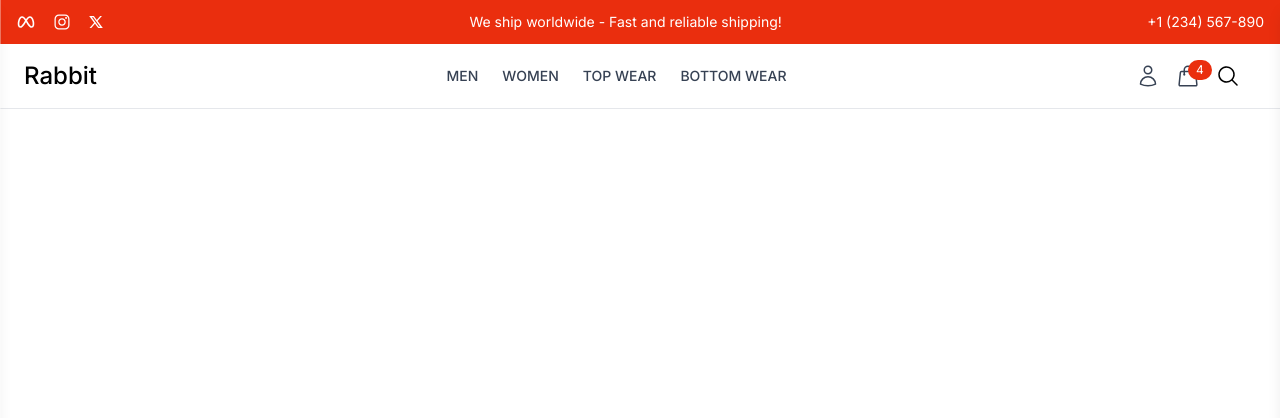
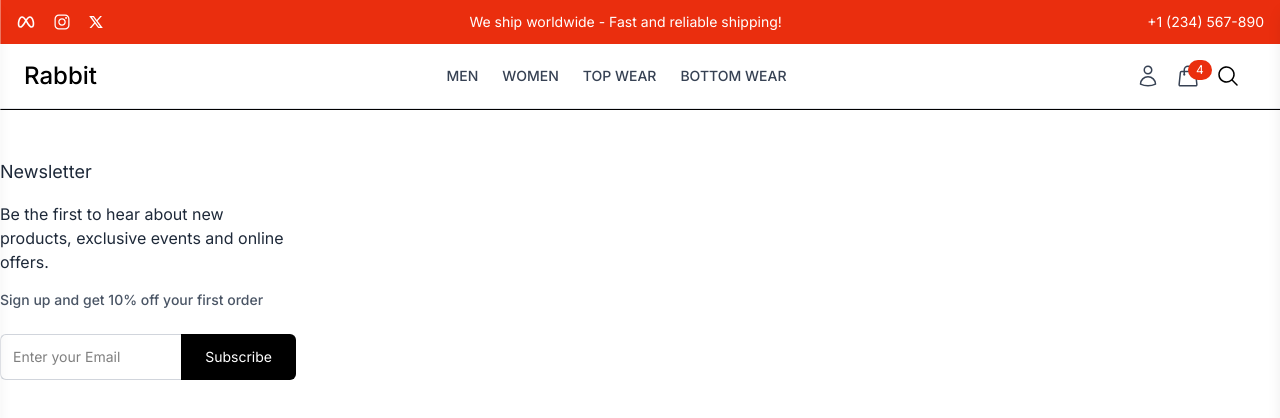
Before and after one commit to ahasan-ullah/Rabbit-E-Commerce-Website, a React (Vite) app in the folder frontend/: page / in a window 1280 px wide. Shown: the top 418 px of the page. Built offline with nearby package versions, Linux system fonts and the light colour scheme.

Commit message:
newsletter section to the footer added

```diff
--- /dev/null
+++ b/frontend/src/components/Common/Footer.jsx
@@ -0,0 +1,23 @@
+const Footer = () => {
+  return (
+    <footer className="border-t py-12">
+      <div className="container mx-auto grid grid-cols-1 md:grid-cols-4 gap-8 px-4 lg:px-0">
+        <div>
+          <h3 className="text-lg text-gray-800 mb-4">Newsletter</h3>
+          <p className="text-gray-800 mb-4">
+            Be the first to hear about new products, exclusive events and online offers.
+          </p>
+          <p className="font-medium text-sm text-gray-600 mb-6">Sign up and get 10% off your first order</p>
+
+          {/* newsletter form */}
+          <form className="flex">
+            <input type="email" placeholder="Enter your Email" className="p-3 w-full text-sm border-t border-l border-b border-gray-300 rounded-l-md focus:outline-none focus:ring-2 focus:ring-gray-500 transition-all" required/>
+            <button type="submit" className="bg-black text-white px-6 py-3 text-sm rounded-r-md hover:bg-gray-800 transition-all">Subscribe</button>
+          </form>
+        </div>
+      </div>
+    </footer>
+  )
+}
+
+export default Footer
--- a/frontend/src/components/Layout/UserLayout.jsx
+++ b/frontend/src/components/Layout/UserLayout.jsx
@@ -1,3 +1,4 @@
+import Footer from "../Common/Footer"
 import Header from "../Common/Header"
 
 const UserLayout = () => {
@@ -7,6 +8,7 @@
       <Header></Header>
       {/* Main Content */}
       {/* Footer */}
+      <Footer></Footer>
     </div>
   )
 }
```
